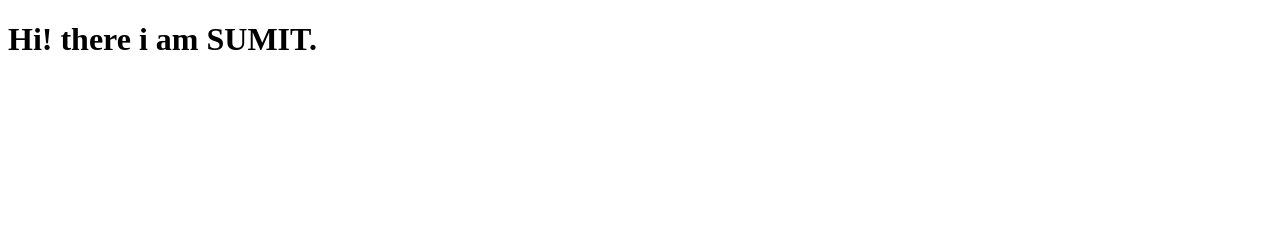
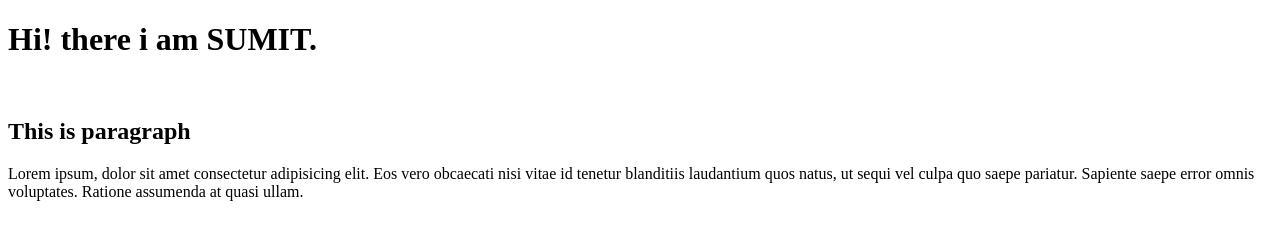
Before and after one commit to sbx-404/my-first-site, a plain HTML site: page index.html in a window 1280 px wide. Drawn offline with Linux system fonts and the light colour scheme.

Commit message:
Updated some text

```diff
--- a/index.html
+++ b/index.html
@@ -9,5 +9,8 @@
 <body>
 
     <h1>Hi! there i am SUMIT.</h1>
+    <br>
+    <h2>This is paragraph</h2>
+    <p>Lorem ipsum, dolor sit amet consectetur adipisicing elit. Eos vero obcaecati nisi vitae id tenetur blanditiis laudantium quos natus, ut sequi vel culpa quo saepe pariatur. Sapiente saepe error omnis voluptates. Ratione assumenda at quasi ullam.</p>
 </body>
 </html>
```
